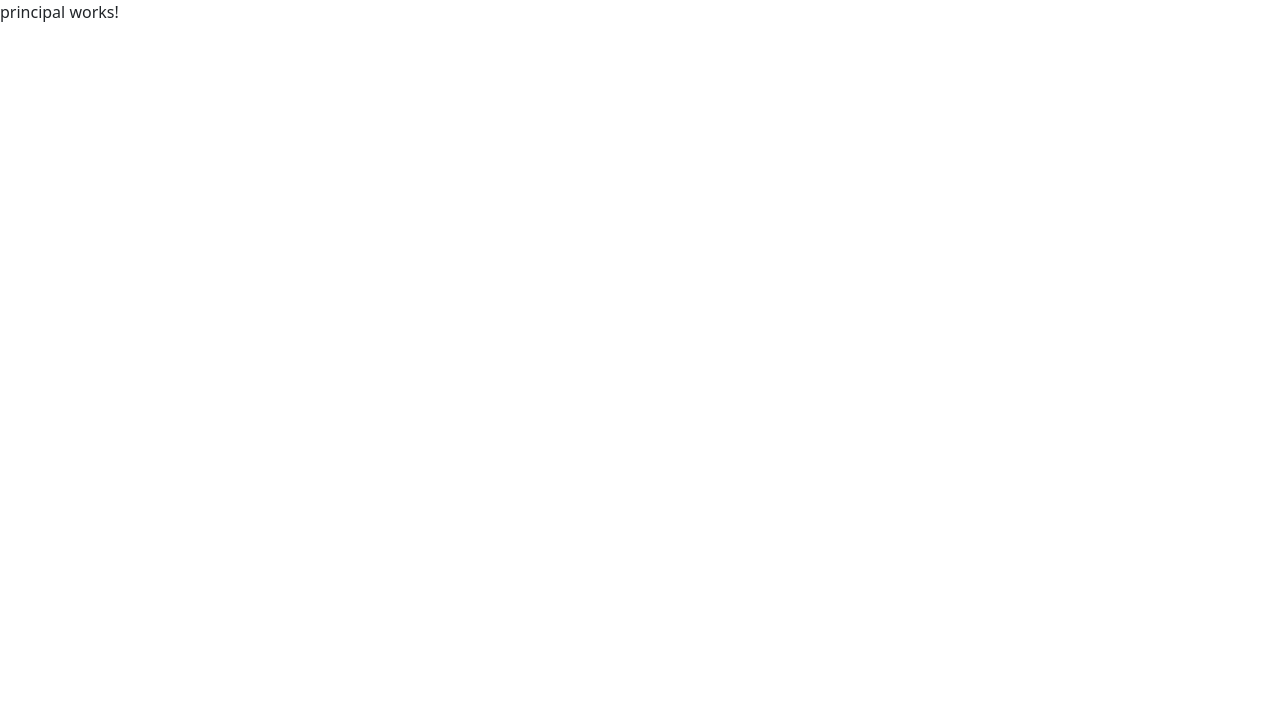
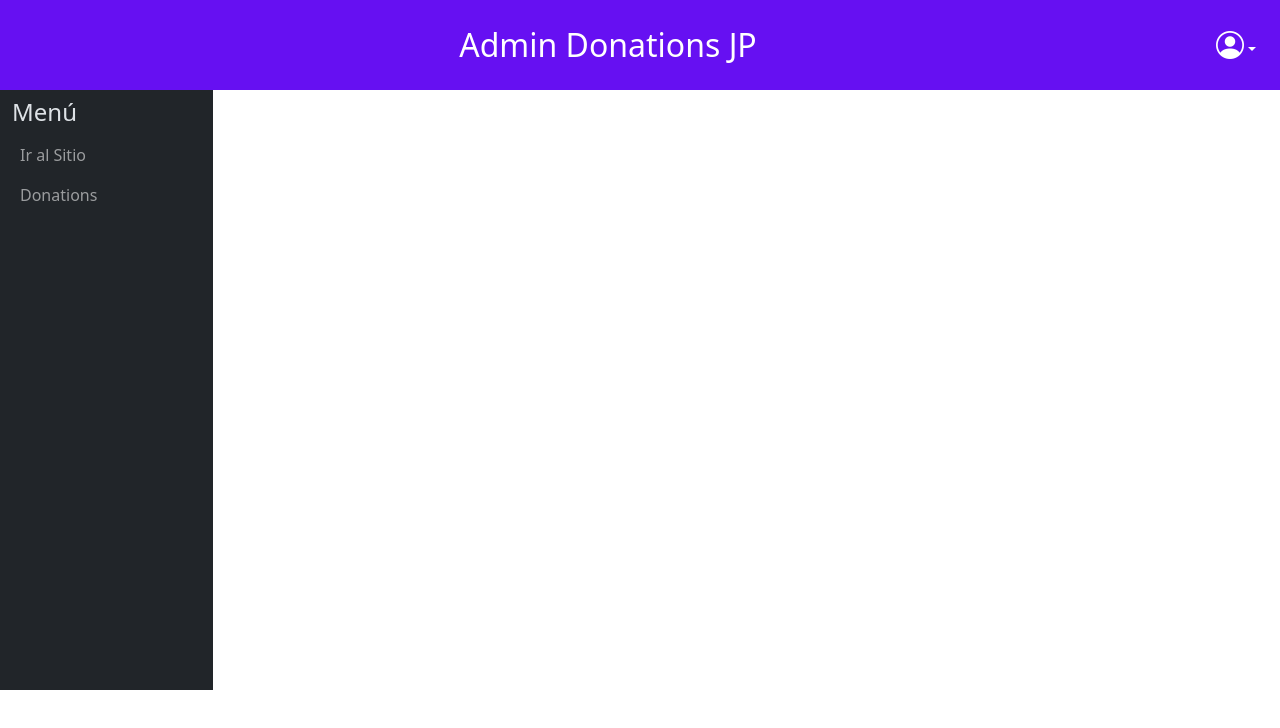
Before and after one commit to josealejandroprados/donationJP_frontend, an Angular app: page /admin/principal in a window 1280 px wide. Shown: the top 728 px of the page. Built offline with nearby package versions, Linux system fonts and the light colour scheme; sample sign-in values are in the browser's storage.

Commit message:
add contentido en components principal y nav-lateral

```diff
--- a/src/app/modules/administracion/admin-principal/components/nav-lateral/nav-lateral.component.html
+++ b/src/app/modules/administracion/admin-principal/components/nav-lateral/nav-lateral.component.html
@@ -1 +1,30 @@
-<p>nav-lateral works!</p>
+<nav class="navbar navbar-expand-lg bg-dark" data-bs-theme="dark">
+    <div class="container-fluid">
+      <button class="navbar-toggler" type="button" data-bs-toggle="offcanvas" data-bs-target="#offcanvasNavbar" aria-controls="offcanvasNavbar" aria-label="Toggle navigation">
+        <span class="navbar-toggler-icon"></span>
+      </button>
+      <div class="offcanvas offcanvas-start" tabindex="-1" id="offcanvasNavbar" aria-labelledby="offcanvasNavbarLabel">
+        <div class="offcanvas-header">
+          <button type="button" class="btn-close" data-bs-dismiss="offcanvas" aria-label="Close"></button>
+        </div>
+        <div class="offcanvas-body row">
+          <ul class="navbar-nav flex-column flex-grow-1 pe-3">
+            <li class="nav-item">
+                <h4>Menú</h4>
+            </li>
+            <li class="nav-item">
+                <a class="nav-link" routerLink="/home" target="_blank">Ir al Sitio</a>
+            </li>
+            <!-- <li class="nav-item">
+              <a class="nav-link" routerLink="users" routerLinkActive="active" ariaCurrentWhenActive="page">Lista de usuarios</a>
+            </li> -->
+            <li class="nav-item">
+              <a class="nav-link" routerLink="donations" routerLinkActive="active" ariaCurrentWhenActive="page">
+                Donations
+              </a>
+            </li>
+          </ul>
+        </div>
+      </div>
+    </div>
+</nav>
--- a/src/app/modules/administracion/admin-principal/components/principal/principal.component.css
+++ b/src/app/modules/administracion/admin-principal/components/principal/principal.component.css
@@ -0,0 +1,3 @@
+.bg-indigo{
+    background-color: var(--bs-indigo);
+}
--- a/src/app/modules/administracion/admin-principal/components/principal/principal.component.html
+++ b/src/app/modules/administracion/admin-principal/components/principal/principal.component.html
@@ -1 +1,42 @@
-<p>principal works!</p>
+<header class="bg-indigo mb-0">
+    <div class="d-flex flex-row" style="height: 90px;">
+        <h2 class="text-white mx-auto mt-auto mb-auto">
+            Admin Donations JP
+        </h2>
+        <div class="dropdown me-4 mt-auto mb-auto">
+            <a class="dropdown-toggle text-white" href="#" role="button" data-bs-toggle="dropdown" aria-expanded="false">
+                <i class="bi bi-person-circle h3"></i>
+            </a>
+            <ul class="dropdown-menu p-4" style="width: 300px;" data-bs-theme="light">
+                <li class="h4 text-primary">
+                    Bienvenido <i class="bi bi-emoji-laughing"></i>
+                </li>
+                <li><hr class="dropdown-divider"></li>
+                <li>
+                    <strong class="ms-2">User: </strong><i class="text-primary">{{getUser()}}</i>
+                </li>
+                <li>
+                    <strong class="ms-2">Access: </strong><i class="text-indigo">{{getRol()}}</i>
+                </li>
+                <br>
+                <li>
+                    <button class="btn btn-outline-primary d-flex ms-auto me-4 mb-2" type="button" (click)="logout()">
+                      Cerrar Sesión
+                    </button>
+                </li>
+            </ul>
+        </div>
+    </div>
+</header>
+
+<main class="container-fluid">
+    <section class="row" style="min-height: 600px;">
+        <!-- menu lateral -->
+        <section class="col-3 col-md-2 col-lg-2 bg-dark">
+            <app-nav-lateral></app-nav-lateral>
+        </section>
+        <section class="col-9 col-md-10 col-lg-10">
+            <router-outlet></router-outlet>
+        </section>
+    </section>
+</main>
--- a/src/app/modules/administracion/admin-principal/components/principal/principal.component.ts
+++ b/src/app/modules/administracion/admin-principal/components/principal/principal.component.ts
@@ -1,4 +1,6 @@
 import { Component } from '@angular/core';
+import { Router } from '@angular/router';
+import { AuthService } from 'src/app/shared/services/auth.service';
 
 @Component({
   selector: 'app-principal',
@@ -7,4 +9,26 @@ import { Component } from '@angular/core';
 })
 export class PrincipalComponent {
 
+  constructor(
+    private router:Router,
+    private auth:AuthService
+  ){}
+
+  logout(){
+    this.auth.logout();
+    this.router.navigate(['/admin/login']);
+
+    setTimeout(() => {
+      window.location.reload();
+    }, 200);
+  }
+
+  getUser(){
+    return localStorage.getItem('usuario');
+  }
+
+  getRol(){
+    return localStorage.getItem('rol');
+  }
+
 }
```
